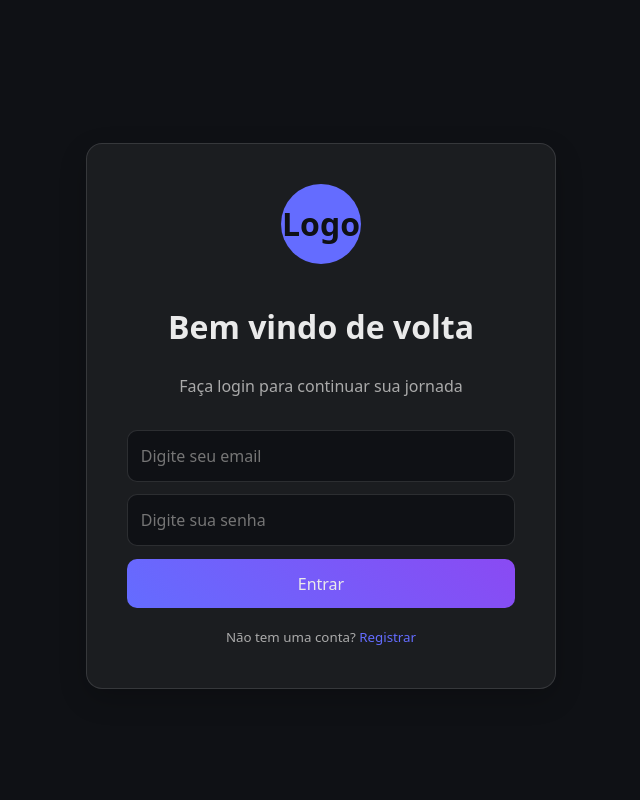
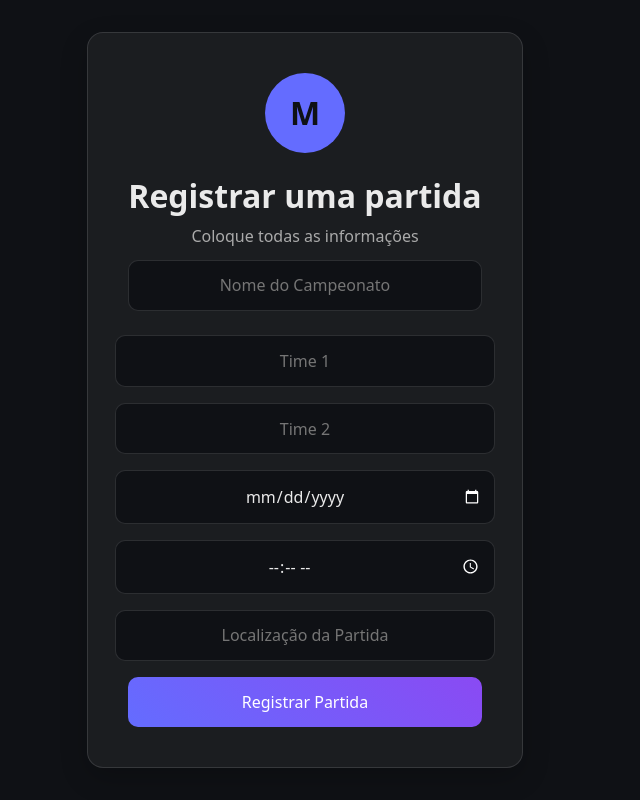
Before and after one commit to FiJan-dev/WagerTorneios, a React (Vite) app in the folder client/: page / in a window 1280 px wide. Shown: the top 800 px of the page, without its empty margins (335-975 px from the left). Built offline with nearby package versions, Linux system fonts and the light colour scheme.

Commit message:
feito o frontend de cadastro de partidas em um campeonato

```diff
--- a/client/src/App.jsx
+++ b/client/src/App.jsx
@@ -1,11 +1,14 @@
 import LoginPage from "./pages/LoginPage";
+import CadastroCamp from "./pages/CadastroPartida";
 import Footer from "./components/Footer"; // Adjust path as needed
 import "./App.css";
 
 export default function App() {
   return (
     <>
-      <LoginPage />
+      {/*<LoginPage />
+      <Footer />*/}
+      <CadastroCamp />
       <Footer />
     </>
   );
--- /dev/null
+++ b/client/src/pages/CadastroPartida.css
@@ -0,0 +1,133 @@
+
+:root {
+  --panel: #ffffff;
+  --panel-border: #e2e8f0;
+  --radius: 1rem;
+  --shadow: 0 10px 20px rgba(0, 0, 0, 0.1);
+  --focus: #6b46c1;
+  --bg: #f7fafc;
+  --text-muted: #718096;
+  --radius-sm: 0.5rem;
+}
+
+.login-page {
+  min-height: 100vh;
+  display: flex;
+  justify-content: center;
+  align-items: center;
+}
+
+.login-card {
+  background: var(--panel);
+  border: 1px solid var(--panel-border);
+  border-radius: var(--radius);
+  padding: 2.5rem;
+  box-shadow: var(--shadow);
+  max-width: 450px;
+  width: 100%;
+  transition: transform 0.3s ease, box-shadow 0.3s ease;
+  display: flex;
+  flex-direction: column;
+  align-items: center;
+}
+
+.login-card:hover {
+  transform: translateY(-5px);
+  box-shadow: 0 15px 35px rgba(0, 0, 0, 0.3);
+}
+
+.logo-container {
+  margin-bottom: 1.5rem;
+  display: flex;
+  justify-content: center;
+}
+
+.logo {
+  width: 80px;
+  height: 80px;
+  background: var(--focus);
+  border-radius: 50%;
+  display: grid;
+  place-items: center;
+  font-size: 2rem;
+  font-weight: bold;
+  color: var(--bg);
+}
+
+.login-card h1 {
+  font-size: 2rem;
+  text-align: center;
+}
+
+.login-card p {
+  text-align: center;
+  color: var(--text-muted);
+}
+
+.form-field {
+  width: 100%;
+  display: flex;
+  justify-content: center;
+  margin-bottom: 1.5rem;
+}
+
+.form-container {
+  width: 100%;
+  display: flex;
+  flex-direction: column;
+  align-items: center;
+  gap: 1rem;
+}
+
+.input-field {
+  padding: 0.8rem;
+  border-radius: var(--radius-sm);
+  border: 1px solid var(--panel-border);
+  background: var(--bg);
+  transition: border-color 0.2s ease;
+  width: 100%;
+  max-width: 400px;
+  text-align: center;
+}
+
+.input-field:focus {
+  border-color: var(--focus);
+  outline: none;
+}
+
+.submit-button {
+  background: linear-gradient(45deg, var(--focus), #8a4af3);
+  border: none;
+  padding: 0.8rem;
+  border-radius: var(--radius-sm);
+  font-weight: 500;
+  transition: transform 0.2s ease, opacity 0.2s ease;
+  color: white;
+  width: 100%;
+  max-width: 400px;
+  text-align: center;
+}
+
+.submit-button:hover {
+  transform: scale(1.02);
+  opacity: 0.95;
+}
+
+.submit-button:disabled {
+  opacity: 0.6;
+  cursor: not-allowed;
+}
+
+.toggle-link {
+  color: var(--focus);
+  transition: color 0.2s ease;
+}
+
+.toggle-link:hover {
+  color: #8a4af3;
+}
+
+.support-text {
+  margin-top: 1rem;
+  text-align: center;
+}
--- /dev/null
+++ b/client/src/pages/CadastroPartida.jsx
@@ -0,0 +1,102 @@
+import React, { useState } from "react";
+import './CadastroPartida.css';
+
+export default function CadastroCamp() {
+  const [formData, setFormData] = useState({
+    championship: '',
+    team1: '',
+    team2: '',
+    date: '',
+    time: '',
+    location: '',
+  });
+  const [isSubmitting, setIsSubmitting] = useState(false);
+
+  const handleInputChange = (e) => {
+    const { name, value } = e.target;
+    setFormData((prev) => ({ ...prev, [name]: value }));
+  };
+
+  const handleSubmit = () => {
+    if (Object.values(formData).every((value) => value.trim() !== '')) {
+      setIsSubmitting(true);
+      // Simulate API call
+      setTimeout(() => {
+        alert('Partida Registrada com Sucesso!');
+        setFormData({ championship: '', team1: '', team2: '', date: '', time: '', location: '' });
+        setIsSubmitting(false);
+      }, 1000);
+    } else {
+      alert('Preencha todos os campos.');
+    }
+  };
+
+  return (
+    <div className="login-page">
+      <div className="login-card">
+        <div className="logo-container">
+          <div className="logo">M</div>
+        </div>
+        <h1>Registrar uma partida</h1>
+        <p>Coloque todas as informações</p>
+        <div className="form-field">
+          <input
+            type="text"
+            name="championship"
+            value={formData.championship}
+            onChange={handleInputChange}
+            placeholder="Nome do Campeonato"
+            className="input-field"
+          />
+        </div>
+        <div className="form-container">
+          <input
+            type="text"
+            name="team1"
+            value={formData.team1}
+            onChange={handleInputChange}
+            placeholder="Time 1"
+            className="input-field"
+          />
+          <input
+            type="text"
+            name="team2"
+            value={formData.team2}
+            onChange={handleInputChange}
+            placeholder="Time 2"
+            className="input-field"
+          />
+          <input
+            type="date"
+            name="date"
+            value={formData.date}
+            onChange={handleInputChange}
+            className="input-field"
+          />
+          <input
+            type="time"
+            name="time"
+            value={formData.time}
+            onChange={handleInputChange}
+            className="input-field"
+          />
+          <input
+            type="text"
+            name="location"
+            value={formData.location}
+            onChange={handleInputChange}
+            placeholder="Localização da Partida"
+            className="input-field"
+          />
+          <button
+            onClick={handleSubmit}
+            disabled={isSubmitting}
+            className="submit-button"
+          >
+            {isSubmitting ? 'Registrando...' : 'Registrar Partida'}
+          </button>
+        </div>
+      </div>
+    </div>
+  );
+}
```
